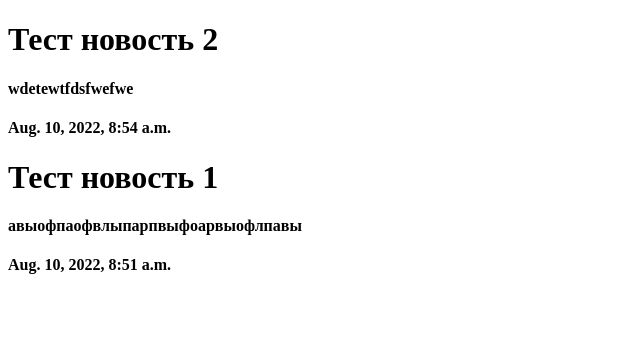
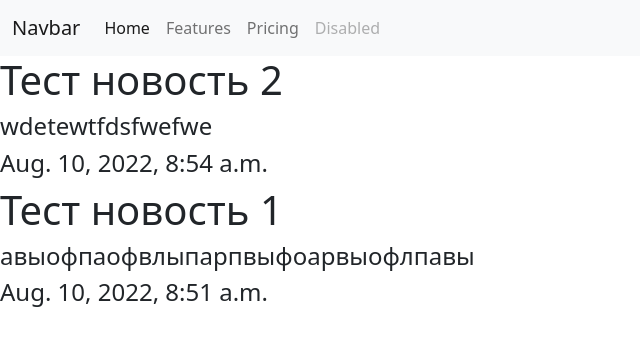
Before and after one commit to AllanZhantaykozha/Computer-Store, a Django app: page / in a window 1280 px wide. Shown: the top 346 px of the page, without its empty margins (0-640 px from the left). Run offline with Django 4.2, Linux system fonts and the light colour scheme; data comes from the database, SQL or seed files in the repository.

Commit message:
Добавил навбар из bootstrap

```diff
--- a/computerstore/templates/base.html
+++ b/computerstore/templates/base.html
@@ -5,10 +5,18 @@
     <meta http-equiv="X-UA-Compatible" content="IE=edge">
     <meta name="viewport" content="width=device-width, initial-scale=1.0">
     <title>{% block title %}{% endblock %}</title>
+    <link href="https://cdn.jsdelivr.net/npm/bootstrap@5.2.0/dist/css/bootstrap.min.css" rel="stylesheet" integrity="sha384-gH2yIJqKdNHPEq0n4Mqa/HGKIhSkIHeL5AyhkYV8i59U5AR6csBvApHHNl/vI1Bx" crossorigin="anonymous">
 </head>
 <body>
+    {% include 'inc/nav.html' %}
+
     {% block content %}
 
     {% endblock %}
+
+
+    <script src="https://cdn.jsdelivr.net/npm/@popperjs/core@2.11.5/dist/umd/popper.min.js" integrity="sha384-Xe+8cL9oJa6tN/veChSP7q+mnSPaj5Bcu9mPX5F5xIGE0DVittaqT5lorf0EI7Vk" crossorigin="anonymous"></script>
+    <script src="https://cdn.jsdelivr.net/npm/bootstrap@5.2.0/dist/js/bootstrap.min.js" integrity="sha384-ODmDIVzN+pFdexxHEHFBQH3/9/vQ9uori45z4JjnFsRydbmQbmL5t1tQ0culUzyK" crossorigin="anonymous"></script>
+    <script src="https://cdn.jsdelivr.net/npm/bootstrap@5.2.0/dist/js/bootstrap.bundle.min.js" integrity="sha384-A3rJD856KowSb7dwlZdYEkO39Gagi7vIsF0jrRAoQmDKKtQBHUuLZ9AsSv4jD4Xa" crossorigin="anonymous"></script>
 </body>
 </html>
--- /dev/null
+++ b/computerstore/templates/inc/nav.html
@@ -0,0 +1,24 @@
+<nav class="navbar navbar-expand-lg bg-light">
+  <div class="container-fluid">
+    <a class="navbar-brand" href="#">Navbar</a>
+    <button class="navbar-toggler" type="button" data-bs-toggle="collapse" data-bs-target="#navbarNav" aria-controls="navbarNav" aria-expanded="false" aria-label="Toggle navigation">
+      <span class="navbar-toggler-icon"></span>
+    </button>
+    <div class="collapse navbar-collapse" id="navbarNav">
+      <ul class="navbar-nav">
+        <li class="nav-item">
+          <a class="nav-link active" aria-current="page" href="#">Home</a>
+        </li>
+        <li class="nav-item">
+          <a class="nav-link" href="#">Features</a>
+        </li>
+        <li class="nav-item">
+          <a class="nav-link" href="#">Pricing</a>
+        </li>
+        <li class="nav-item">
+          <a class="nav-link disabled">Disabled</a>
+        </li>
+      </ul>
+    </div>
+  </div>
+</nav>
```
